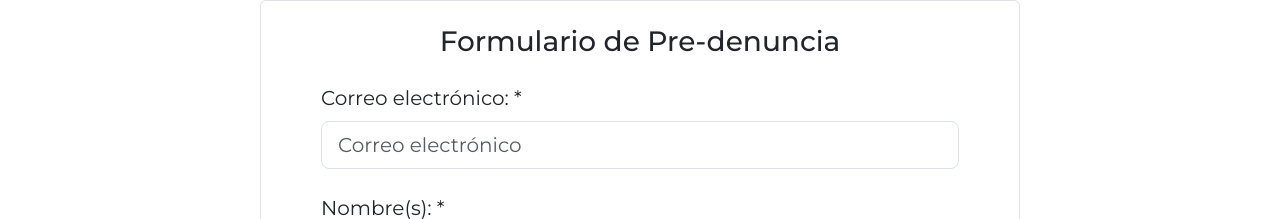
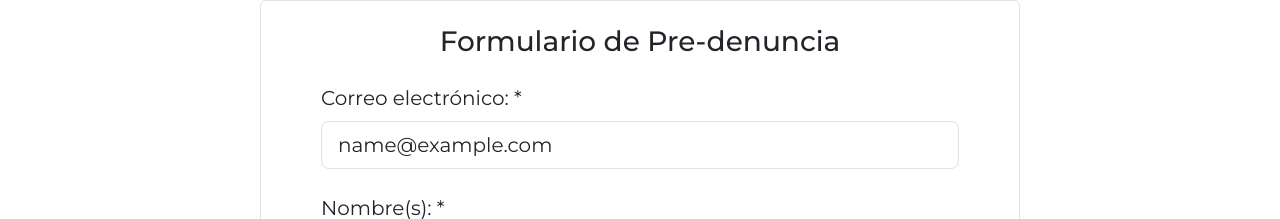
Before and after one commit to jianx7/Frontend-Plataforma-Violencia-Genero-QR, a React (Vite) app: page /predenuncia in a window 1280 px wide. Shown: the part 276-495 px from the top of the page. Built offline with nearby package versions, Linux system fonts and the light colour scheme; no server answers; sample sign-in values are in the browser's storage.

Commit message:
Completar el correo con datos de login

```diff
--- a/src/presentation/pages/Predenuncia.jsx
+++ b/src/presentation/pages/Predenuncia.jsx
@@ -9,6 +9,10 @@ export default function Predenuncia() {
     const [loading, setLoading] = useState(true);
     const [modal, setModal] = useState(false);
     const [folio, setFolio] = useState("123");
+    // conservar el correo del login
+    const user = JSON.parse(localStorage.getItem("user"));
+    const userEmail = user?.email || "";
+
 
     const municipios = [
         "Benito Juárez",
@@ -57,7 +61,7 @@ export default function Predenuncia() {
                 const data = await chatService.getCase(sessionId);
 
                 const mapped = {
-                    correo_electronico: data.correo || "",
+                    //correo_electronico: data.correo || "",
                     nombre: data.nombre || "",
                     apellido_paterno: data.apellido_paterno || "",
                     apellido_materno: data.apellido_materno || "",
@@ -142,6 +146,16 @@ export default function Predenuncia() {
         }
 
     };
+
+    useEffect(() => {
+        if (userEmail) {
+            setFormData(prev => ({
+                ...prev,
+                correo_electronico: userEmail
+            }));
+        }
+    }, [userEmail]);
+
 
 
     return (
```
